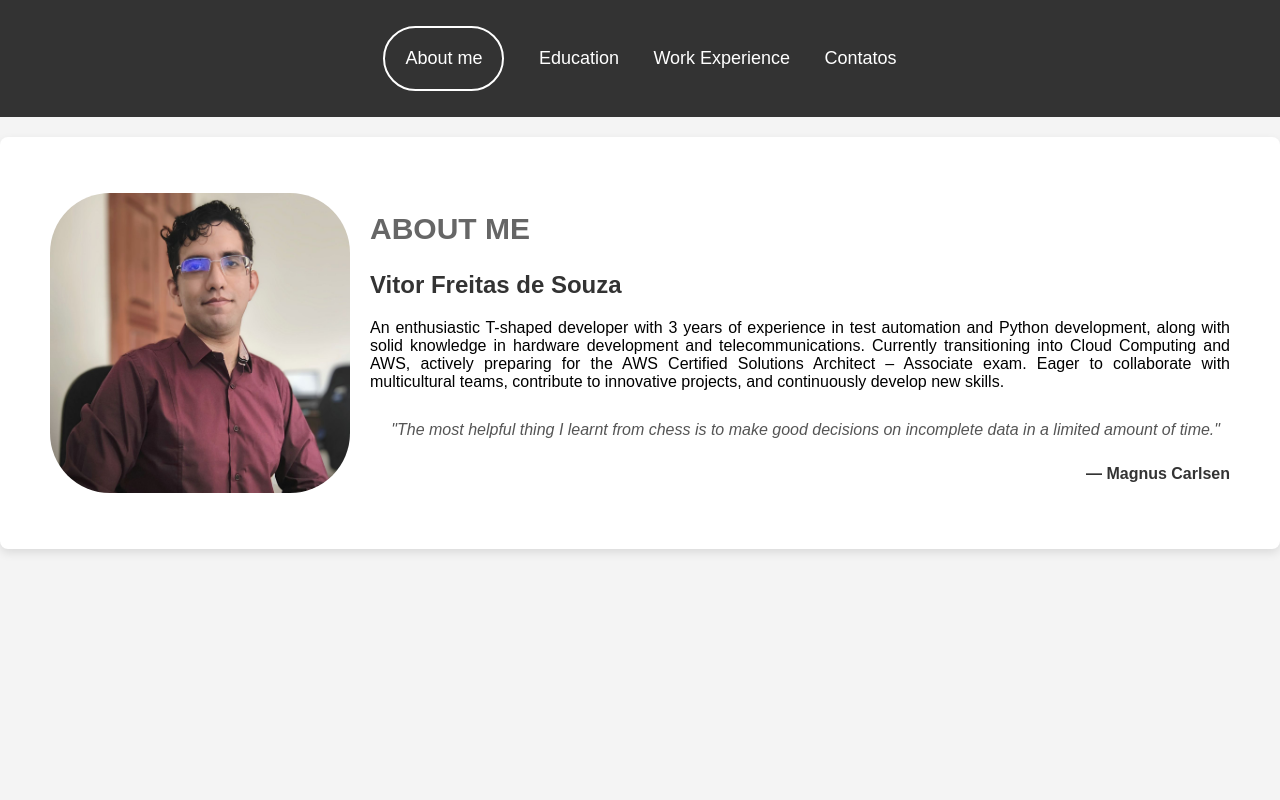
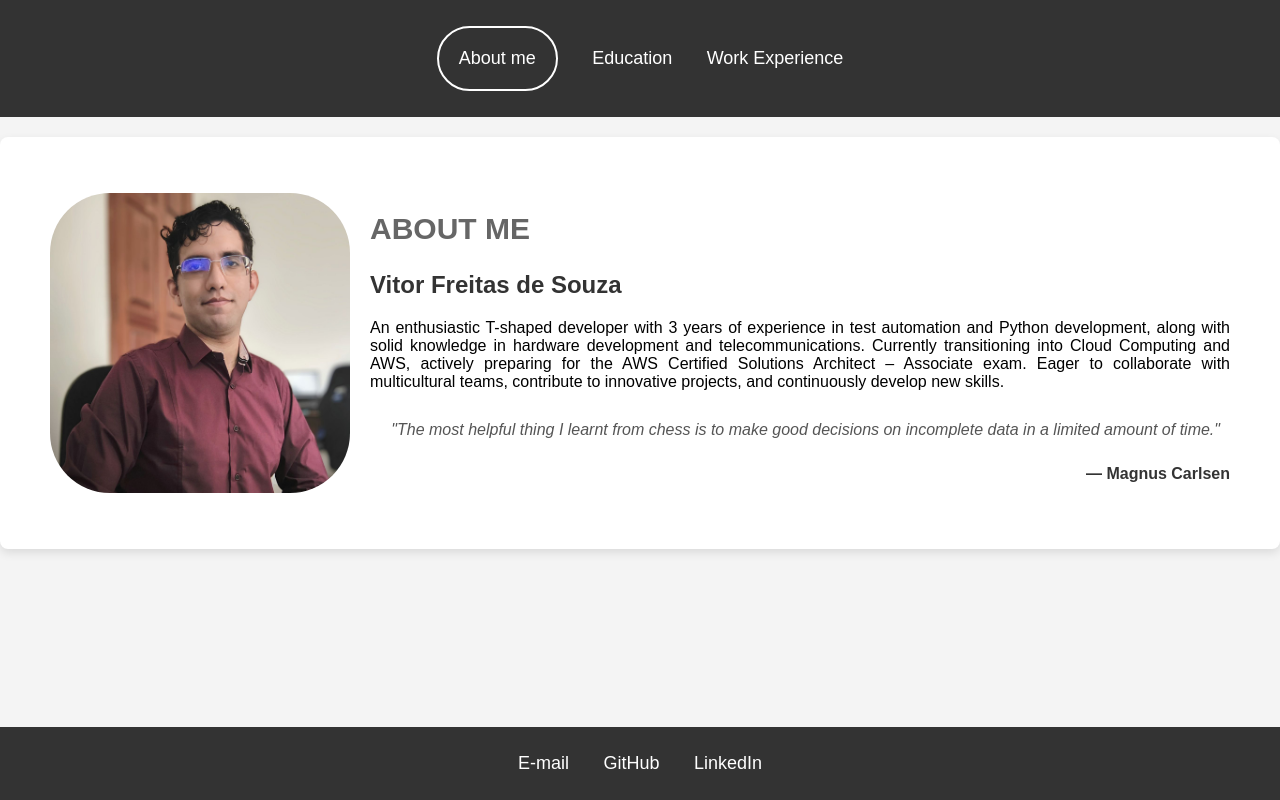
Before and after one commit to vitor1803/Personal-Page, a plain HTML site: page index.html in a window 1280 px wide. Drawn offline with Linux system fonts and the light colour scheme.

Commit message:
Removing deprecated Contact me page

```diff
--- a/index.html
+++ b/index.html
@@ -14,7 +14,7 @@
                 <!-- <li><a href="works.html">Projetos</a></li>-->
                 <li><a href="education.html">Education</a></li>
                 <li><a href="professional.html">Work Experience</a></li>
-                <li><a href="contacts.html">Contatos</a></li>
+                <!-- <li><a href="contacts.html">Contact me</a></li>-->
             </ul>
         </nav>
     </header>
@@ -37,5 +37,14 @@
             </div>
         </section>
     </main>
+    <footer>
+        <nav>
+            <ul>
+                <li><a href="mailto:vsouza.eng@example.com">E-mail</a></li>
+                <li><a href="https://github.com/vitor1803" target="_blank">GitHub</a></li>
+                <li><a href="https://linkedin.com/in/vitor-f-souza" target="_blank">LinkedIn</a></li>
+            </ul>
+        </nav>
+    </footer>
 </body>
 </html>
--- a/styles.css
+++ b/styles.css
@@ -4,9 +4,15 @@ html, body {
     padding: 0;    /* Remove o preenchimento padrão */
     font-family: Arial, sans-serif;
     background-color: #f4f4f4;
+    display: flex;
+    flex-direction: column;
 }
 
-header {
+main{
+    flex: 1;
+}
+
+header, footer {
     background-color: #333;
     padding: 10px 0;
 }
@@ -22,7 +28,7 @@ nav ul li {
     margin: 0 15px;
 }
 
-nav ul li a {
+nav ul li a, .contact-me-text{
     color: white;
     text-decoration: none;
     font-size: 18px;
```
Also changed, not shown: education.html (+10 -1 lines), professional.html (+10 -1 lines).
